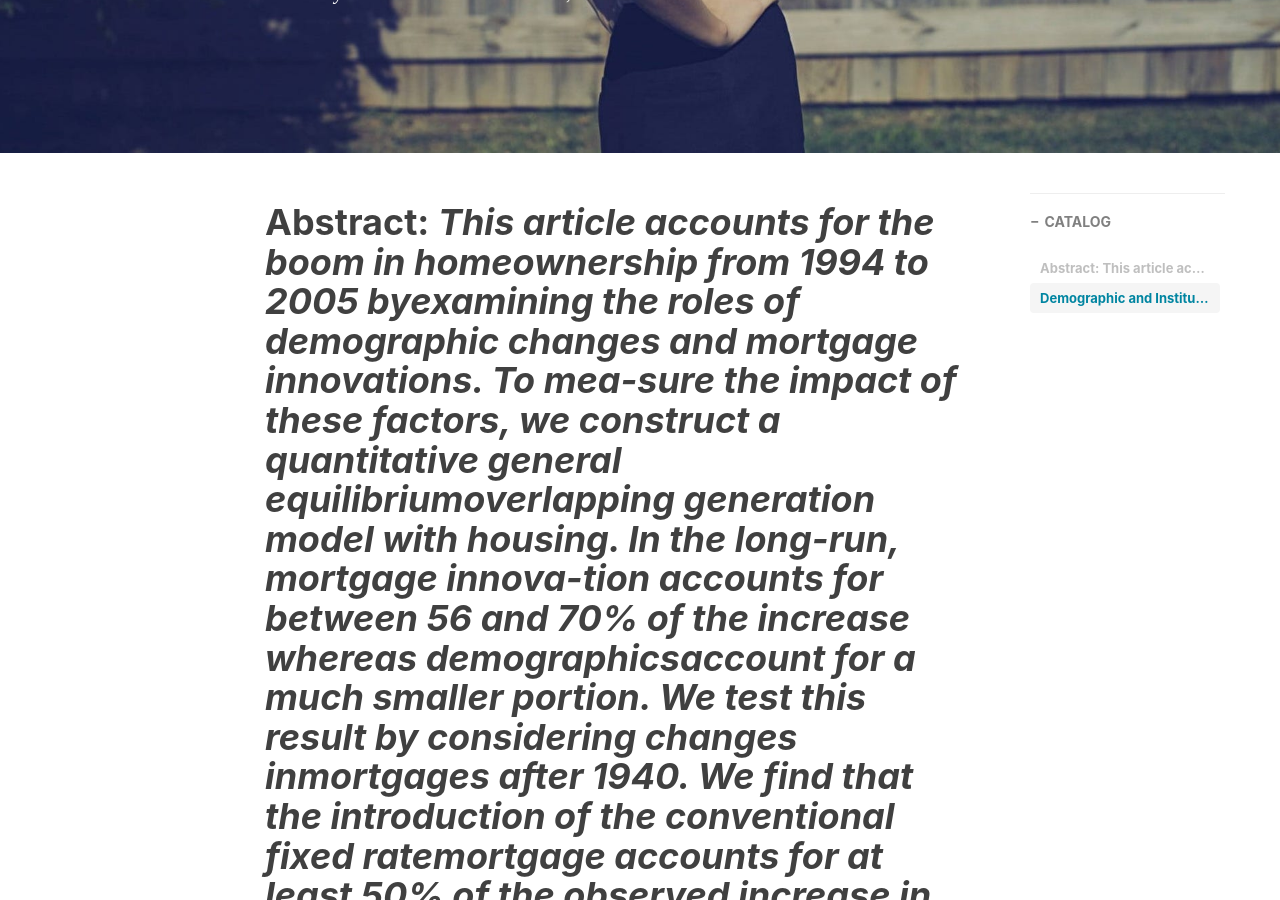
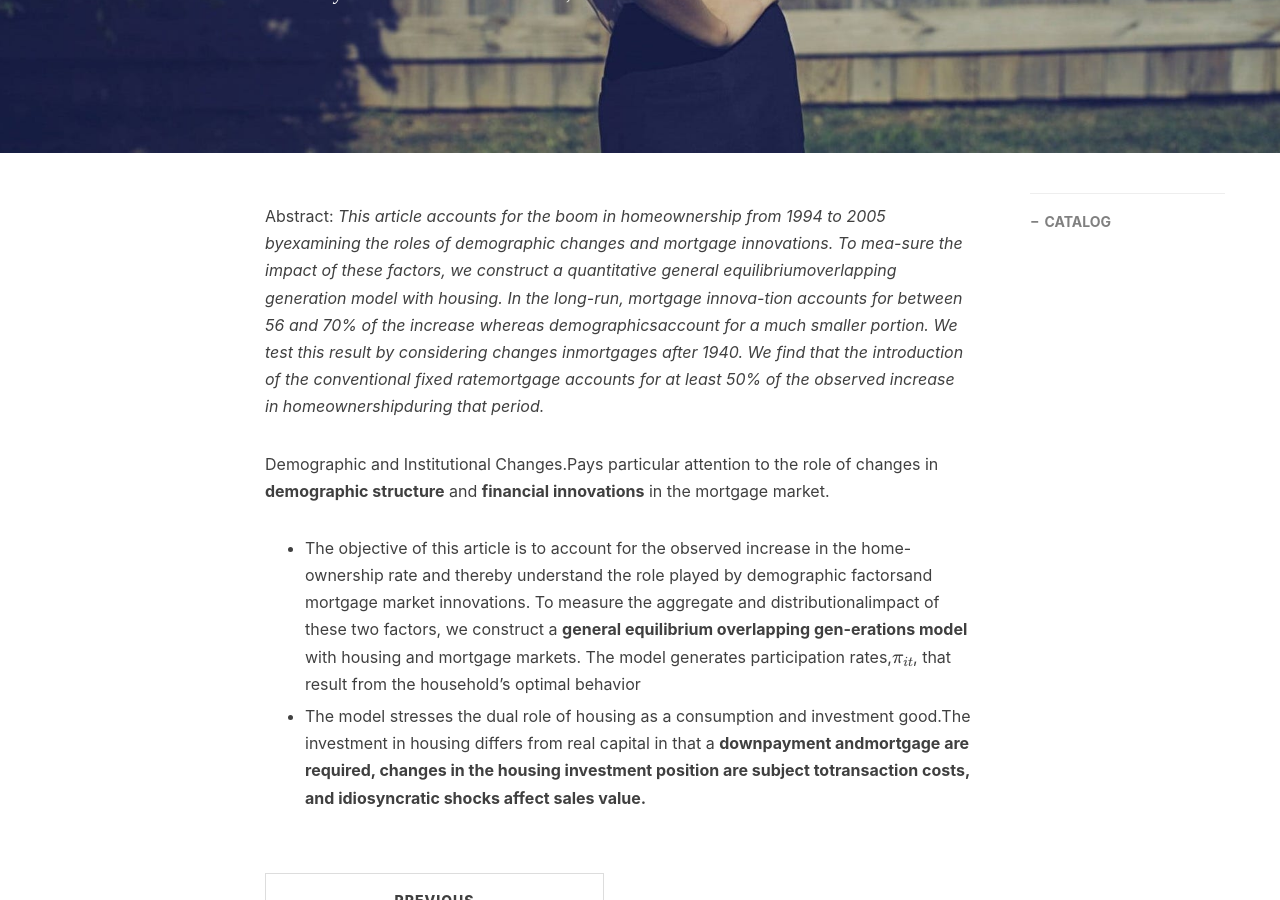
Before and after one commit to D2-O/d2-o.github.io, a Jekyll site: the page built from _posts/2023-10-8-02.md, in a window 1280 px wide and 900 px high, scrolled down 472 px. Built offline with Jekyll 4.4.1, drawn with Linux system fonts in a browser that asks for light colours; nearby versions of some CDN libraries; formulas are drawn with MathJax 3; comment, search, counter and statistics services are not loaded.

Commit message:
Update 2023-10-8-02.md

```diff
--- a/_posts/2023-10-8-02.md
+++ b/_posts/2023-10-8-02.md
@@ -13,10 +13,10 @@ tags:
 ---
 
 
-# Abstract: *This article accounts for the boom in homeownership from 1994 to 2005 byexamining the roles of demographic changes and mortgage innovations. To mea-sure the impact of these factors, we construct a quantitative general equilibriumoverlapping generation model with housing. In the long-run, mortgage innova-tion accounts for between 56 and 70% of the increase whereas demographicsaccount for a much smaller portion. We test this result by considering changes inmortgages after 1940. We find that the introduction of the conventional fixed ratemortgage accounts for at least 50% of the observed increase in homeownershipduring that period.*
+Abstract: *This article accounts for the boom in homeownership from 1994 to 2005 byexamining the roles of demographic changes and mortgage innovations. To mea-sure the impact of these factors, we construct a quantitative general equilibriumoverlapping generation model with housing. In the long-run, mortgage innova-tion accounts for between 56 and 70% of the increase whereas demographicsaccount for a much smaller portion. We test this result by considering changes inmortgages after 1940. We find that the introduction of the conventional fixed ratemortgage accounts for at least 50% of the observed increase in homeownershipduring that period.*
 
-## Demographic and Institutional Changes.Pays particular attention to the role of changes in **demographic structure**　and **financial innovations** in the mortgage market.
+Demographic and Institutional Changes.Pays particular attention to the role of changes in **demographic structure** and **financial innovations** in the mortgage market.
 
-- The objective of this article is to account for the observed increase in the home-ownership rate and thereby understand the role played by demographic factorsand mortgage market innovations. To measure the aggregate and distributionalimpact of these two factors, we construct a **general equilibrium overlapping gen-erations model** with housing and mortgage markets. The model generates participation rates,$π_{it}$, that result from the household’s optimal behavior
+- The objective of this article is to account for the observed increase in the home-ownership rate and thereby understand the role played by demographic factorsand mortgage market innovations. To measure the aggregate and distributionalimpact of these two factors, we construct a **general equilibrium overlapping gen-erations model** with housing and mortgage markets. The model generates participation rates,$π_{it}$, that result from the household's optimal behavior
 
 - The model stresses the dual role of housing as a consumption and investment good.The investment in housing differs from real capital in that a **downpayment andmortgage are required, changes in the housing investment position are subject totransaction costs, and idiosyncratic shocks affect sales value.**
```
